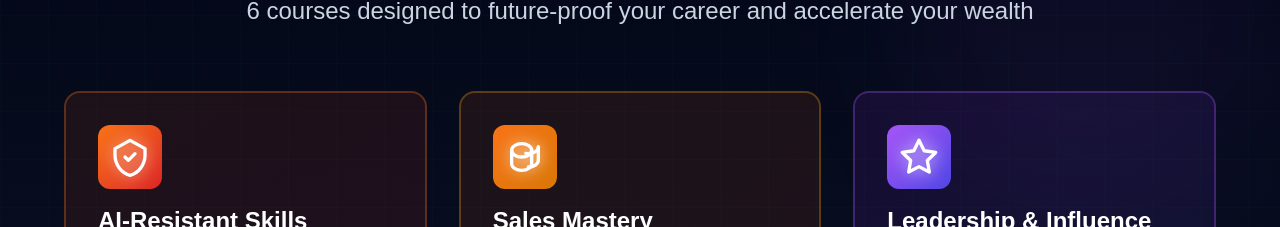
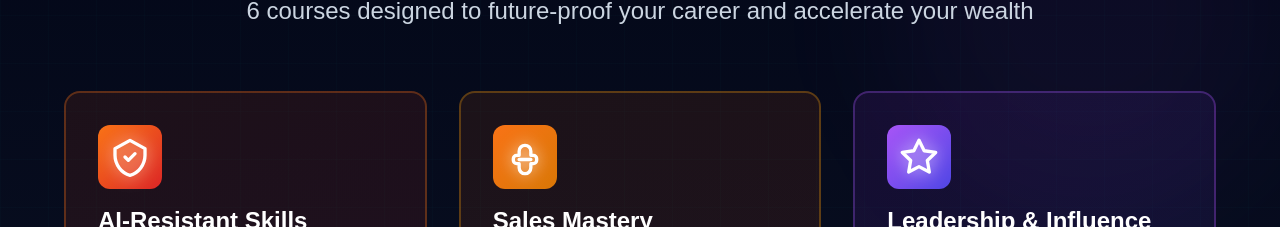
Before and after one commit to boxingthebest/million-dollar-blueprint-nextjs, a Next.js app: page / in a window 1280 px wide. Shown: the part 2196-2423 px from the top of the page. Built offline with nearby package versions, Linux system fonts and the light colour scheme.

Commit message:
UPDATE: Replace Sales Mastery icon with professional handshake design

```diff
--- a/components/CourseIcons.tsx
+++ b/components/CourseIcons.tsx
@@ -21,10 +21,8 @@ export const ExecutiveEnergyIcon = ({ className, style }: IconProps) => (
 
 export const SalesMasteryIcon = ({ className, style }: IconProps) => (
   <svg className={className} style={style} viewBox="0 0 24 24" fill="none" xmlns="http://www.w3.org/2000/svg">
-    <path d="M16 8C16 10.21 13.31 12 10 12C6.69 12 4 10.21 4 8C4 5.79 6.69 4 10 4C13.31 4 16 5.79 16 8Z" stroke="currentColor" strokeWidth="2"/>
-    <path d="M16 8V16C16 18.21 13.31 20 10 20C6.69 20 4 18.21 4 16V8" stroke="currentColor" strokeWidth="2" strokeLinecap="round"/>
-    <path d="M20 6V14C20 16.21 17.31 18 14 18" stroke="currentColor" strokeWidth="2" strokeLinecap="round"/>
-    <path d="M20 6C20 8.21 17.31 10 14 10C13.5 10 13 9.96 12.53 9.89" stroke="currentColor" strokeWidth="2" strokeLinecap="round"/>
+    <path d="M12 5C10.067 5 8.5 6.567 8.5 8.5V11H7C5.895 11 5 11.895 5 13V14C5 15.105 5.895 16 7 16H8.5V18.5C8.5 20.433 10.067 22 12 22C13.933 22 15.5 20.433 15.5 18.5V16H17C18.105 16 19 15.105 19 14V13C19 11.895 18.105 11 17 11H15.5V8.5C15.5 6.567 13.933 5 12 5Z" stroke="currentColor" strokeWidth="2" strokeLinecap="round" strokeLinejoin="round" fill="none"/>
+    <path d="M8.5 13.5H15.5" stroke="currentColor" strokeWidth="2" strokeLinecap="round"/>
   </svg>
 );
 
```
